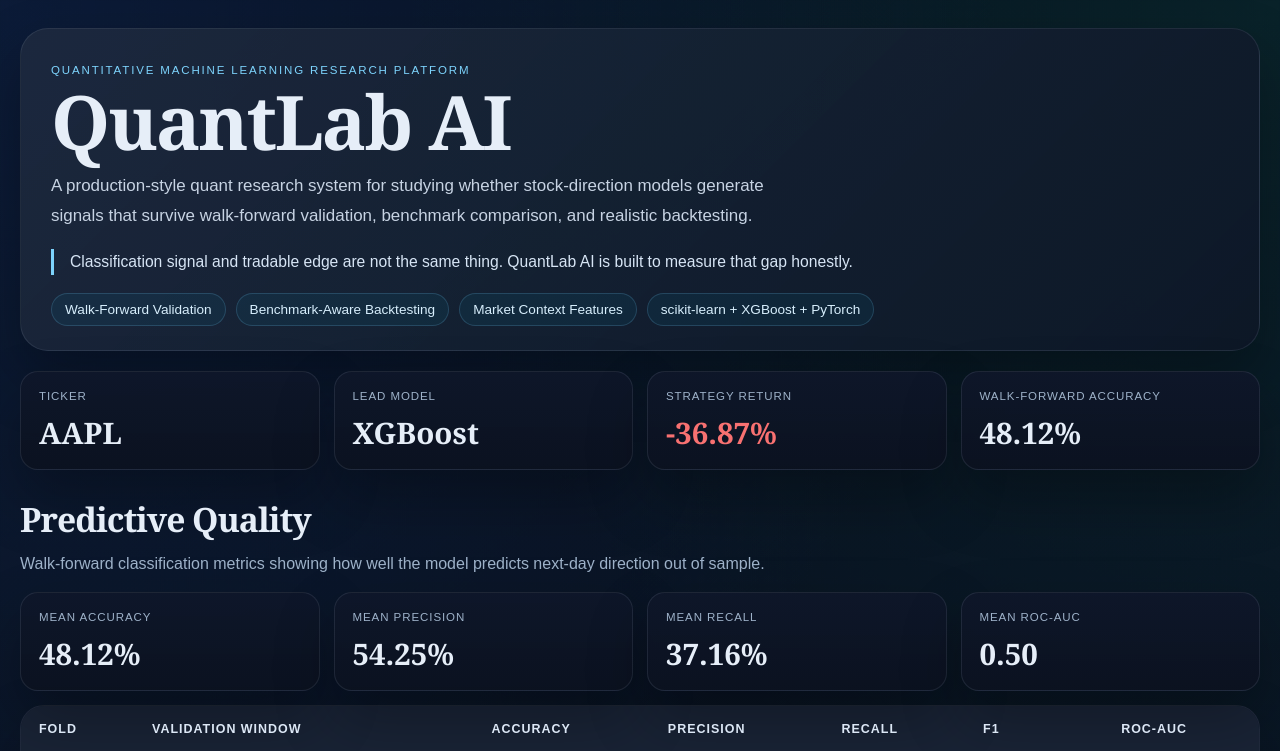
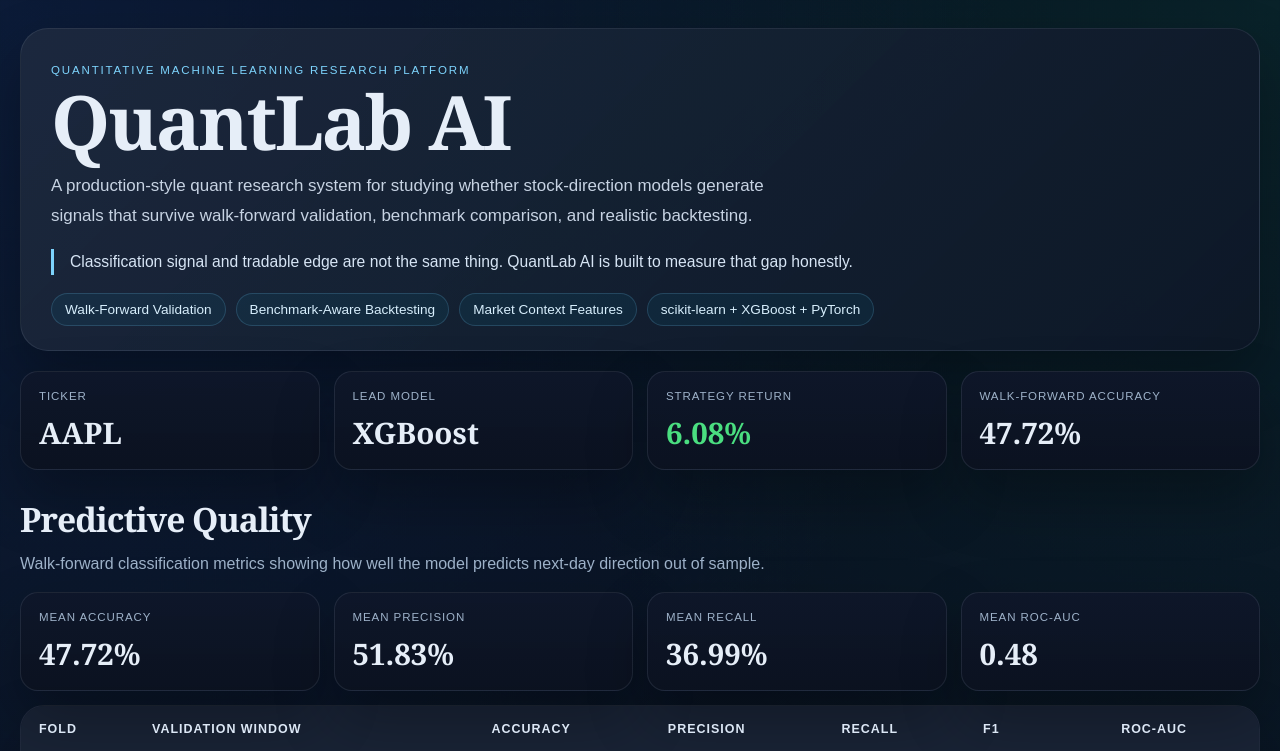
Before and after one commit to AyyadOmar/quantlab-ai, a Next.js app: page / in a window 1280 px wide. Shown: the top 751 px of the page. Built offline with nearby package versions, Linux system fonts and the light colour scheme; no server answers.

Commit message:
Serve website demo data from static JSON files

```diff
--- a/app/page.js
+++ b/app/page.js
@@ -186,10 +186,10 @@
     async function loadData() {
       try {
         const [summaryRes, benchmarksRes, signalsRes, crossValidationRes] = await Promise.all([
-          fetch("/api/demo/summary"),
-          fetch("/api/demo/benchmarks"),
-          fetch("/api/demo/live-signals"),
-          fetch("/api/demo/cross-validation")
+          fetch("/demo/aapl_xgboost_summary.json"),
+          fetch("/demo/aapl_xgboost_benchmarks.json"),
+          fetch("/demo/aapl_latest_signals.json"),
+          fetch("/demo/aapl_xgboost_cross_validation.json")
         ]);
 
         if (summaryRes.ok) {
--- /dev/null
+++ b/public/demo/aapl_latest_signals.json
@@ -0,0 +1,34 @@
+[
+  {
+    "ticker": "AAPL",
+    "model_name": "logistic_regression",
+    "as_of_date": "2026-05-22 00:00:00",
+    "prediction": 1,
+    "prob_up": 0.5409567919713436,
+    "signal": 0
+  },
+  {
+    "ticker": "AAPL",
+    "model_name": "random_forest",
+    "as_of_date": "2026-05-22 00:00:00",
+    "prediction": 1,
+    "prob_up": 0.5578161083352521,
+    "signal": 1
+  },
+  {
+    "ticker": "AAPL",
+    "model_name": "xgboost",
+    "as_of_date": "2026-05-22 00:00:00",
+    "prediction": 1,
+    "prob_up": 0.6176891922950745,
+    "signal": 1
+  },
+  {
+    "ticker": "AAPL",
+    "model_name": "lstm",
+    "as_of_date": "2026-05-22 00:00:00",
+    "prediction": 1,
+    "prob_up": 0.639611542224884,
+    "signal": 1
+  }
+]
--- /dev/null
+++ b/public/demo/aapl_xgboost_benchmarks.json
@@ -0,0 +1,23 @@
+{
+  "buy_and_hold": {
+    "total_return": 1.1106937499087626,
+    "max_drawdown": -0.33433709566004,
+    "sharpe_ratio": 0.975830328818901,
+    "win_rate": 0.5408653846153846,
+    "trade_count": 832
+  },
+  "always_long": {
+    "total_return": 0.39268467616292435,
+    "max_drawdown": -0.3570537686324431,
+    "sharpe_ratio": 0.48117786708381194,
+    "win_rate": 0.5264423076923077,
+    "trade_count": 832
+  },
+  "momentum": {
+    "total_return": 0.21659099584391495,
+    "max_drawdown": -0.24337589752178523,
+    "sharpe_ratio": 0.3757498088892259,
+    "win_rate": 0.29086538461538464,
+    "trade_count": 450
+  }
+}
--- /dev/null
+++ b/public/demo/aapl_xgboost_cross_validation.json
@@ -0,0 +1,97 @@
+{
+  "scheme": "walk_forward",
+  "folds": [
+    {
+      "accuracy": 0.4567307692307692,
+      "precision": 0.5135135135135135,
+      "recall": 0.33043478260869563,
+      "f1": 0.4021164021164021,
+      "roc_auc": 0.4843384759233286,
+      "confusion_matrix": [
+        [
+          57,
+          36
+        ],
+        [
+          77,
+          38
+        ]
+      ],
+      "fold": 1,
+      "rows": 208,
+      "start_date": "2023-01-23 00:00:00",
+      "end_date": "2023-11-16 00:00:00"
+    },
+    {
+      "accuracy": 0.4855769230769231,
+      "precision": 0.5340909090909091,
+      "recall": 0.415929203539823,
+      "f1": 0.46766169154228854,
+      "roc_auc": 0.4814159292035398,
+      "confusion_matrix": [
+        [
+          54,
+          41
+        ],
+        [
+          66,
+          47
+        ]
+      ],
+      "fold": 2,
+      "rows": 208,
+      "start_date": "2023-11-17 00:00:00",
+      "end_date": "2024-09-17 00:00:00"
+    },
+    {
+      "accuracy": 0.5048076923076923,
+      "precision": 0.5578947368421052,
+      "recall": 0.4649122807017544,
+      "f1": 0.507177033492823,
+      "roc_auc": 0.4743374393430384,
+      "confusion_matrix": [
+        [
+          52,
+          42
+        ],
+        [
+          61,
+          53
+        ]
+      ],
+      "fold": 3,
+      "rows": 208,
+      "start_date": "2024-09-18 00:00:00",
+      "end_date": "2025-07-18 00:00:00"
+    },
+    {
+      "accuracy": 0.46153846153846156,
+      "precision": 0.46774193548387094,
+      "recall": 0.26851851851851855,
+      "f1": 0.3411764705882353,
+      "roc_auc": 0.4750925925925926,
+      "confusion_matrix": [
+        [
+          67,
+          33
+        ],
+        [
+          79,
+          29
+        ]
+      ],
+      "fold": 4,
+      "rows": 208,
+      "start_date": "2025-07-21 00:00:00",
+      "end_date": "2026-05-15 00:00:00"
+    }
+  ],
+  "summary": {
+    "mean_accuracy": 0.47716346153846156,
+    "mean_precision": 0.5183102737325996,
+    "mean_recall": 0.3699486963421979,
+    "mean_f1": 0.4295328994349372,
+    "mean_roc_auc": 0.4787961092656249,
+    "fold_count": 4
+  }
+}
--- /dev/null
+++ b/public/demo/aapl_xgboost_summary.json
@@ -0,0 +1,8 @@
+{
+  "total_return": 0.06077996742957348,
+  "max_drawdown": -0.16937753242824172,
+  "sharpe_ratio": 0.12620824191346855,
+  "win_rate": 0.5040650406504065,
+  "trade_count": 246,
+  "benchmark_return": 1.1106937499087626
+}
```
